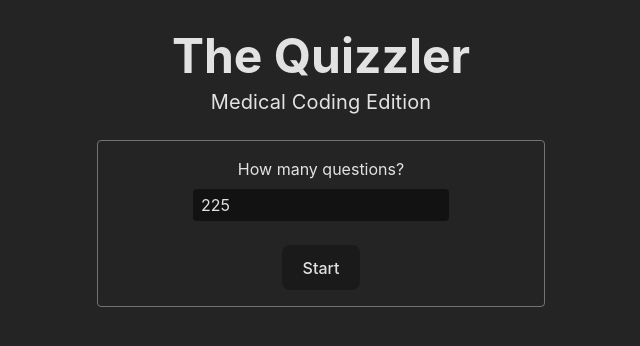
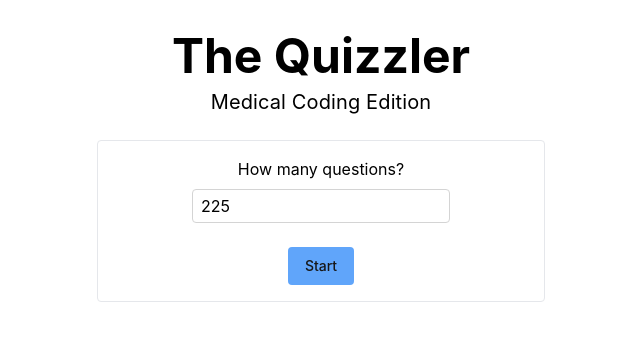
Before and after one commit to unspecifier/quizzler, a Svelte app: page / in a window 1280 px wide. Shown: the top 346 px of the page, without its empty margins (319-959 px from the left). Built offline with nearby package versions, Linux system fonts and the light colour scheme.

Commit message:
fix dark/light styles

```diff
--- a/package.json
+++ b/package.json
@@ -18,6 +18,8 @@
     "autoprefixer": "^10.4.20",
     "gh-pages": "^6.2.0",
     "postcss": "^8.4.49",
+    "prettier": "^3.4.1",
+    "prettier-plugin-tailwindcss": "^0.6.9",
     "svelte": "^5.1.3",
     "svelte-check": "^4.0.5",
     "tailwindcss": "^3.4.15",
--- a/src/App.svelte
+++ b/src/App.svelte
@@ -17,7 +17,7 @@
         type="number"
         id="numquestions"
         min="1"
-        class="pl-2 py-1 rounded"
+        class="pl-2 py-1 rounded border border-neutral-300 dark:border-neutral-600"
         bind:value={num_questions}
       />
 
@@ -27,6 +27,3 @@
     <Quiz {num_questions} />
   {/if}
 </main>
-
-<style>
-</style>
--- a/src/app.css
+++ b/src/app.css
@@ -7,27 +7,20 @@
   line-height: 1.5;
   font-weight: 400;
 
-  color-scheme: dark;
-  color: rgba(255, 255, 255, 0.87);
-  background-color: #242424;
+  color-scheme: light dark;
 
+  @apply dark:bg-neutral-800;
+  /* color: rgba(255, 255, 255, 0.87); */
+  /* background-color: #242424; */
+  /*
   font-synthesis: none;
   text-rendering: optimizeLegibility;
   -webkit-font-smoothing: antialiased;
-  -moz-osx-font-smoothing: grayscale;
+  -moz-osx-font-smoothing: grayscale; */
 }
 
 fieldset.fancy {
-  @apply border border-neutral-500 rounded p-4;
-}
-
-a {
-  font-weight: 500;
-  color: #646cff;
-  text-decoration: inherit;
-}
-a:hover {
-  color: #535bf2;
+  @apply rounded border p-4 dark:border-neutral-500;
 }
 
 body {
@@ -43,8 +36,7 @@ div:has(> label) {
 }
 
 p + div:has(> label):first-of-type {
-  border-top: thin solid rgb(229, 231, 235, 0.3);
-  padding-top: 1rem;
+  @apply /* border-top: thin solid rgb(229, 231, 235, 0.3); */ pt-4 dark:border-t-neutral-500;
 }
 
 h1 {
@@ -77,22 +69,7 @@ p {
 }
 
 button {
-  border-radius: 8px;
-  border: 1px solid transparent;
-  padding: 0.6em 1.2em;
-  font-size: 1em;
-  font-weight: 500;
-  font-family: inherit;
-  background-color: #1a1a1a;
-  cursor: pointer;
-  transition: border-color 0.25s;
-}
-button:hover {
-  border-color: #646cff;
-}
-button:focus,
-button:focus-visible {
-  outline: 4px auto -webkit-focus-ring-color;
+  @apply cursor-pointer rounded border border-transparent bg-blue-400 px-4 py-2 text-sm font-medium text-neutral-900 transition-colors hover:bg-blue-600 disabled:cursor-not-allowed disabled:bg-neutral-500 disabled:opacity-50 disabled:hover:bg-neutral-500 dark:bg-blue-800 dark:text-neutral-200 dark:hover:bg-blue-900 disabled:dark:text-neutral-400;
 }
 
 table {
@@ -102,10 +79,11 @@ table {
     text-align: left;
     padding: 0.25rem 0.5rem;
     vertical-align: top;
-    border: thin solid rgb(229, 231, 235, 0.3);
+    /* border: thin solid rgb(229, 231, 235, 0.3); */
+    @apply border border-neutral-300 dark:border-neutral-600;
   }
 }
 
 blockquote {
-  @apply text-sm col-start-2;
+  @apply col-start-2 text-sm;
 }
--- a/src/lib/Question.svelte
+++ b/src/lib/Question.svelte
@@ -70,7 +70,7 @@
 <form on:submit={onSubmitInternal} data-answered={answered}>
   <fieldset bind:this={fieldset_element}></fieldset>
   <footer>
-    <button type="submit">Submit</button>
+    <button type="submit" class="disabled:hidden">Submit</button>
   </footer>
 </form>
 
```
Also changed, not shown: 2 other files (tests, documents, lock files or other folders).
